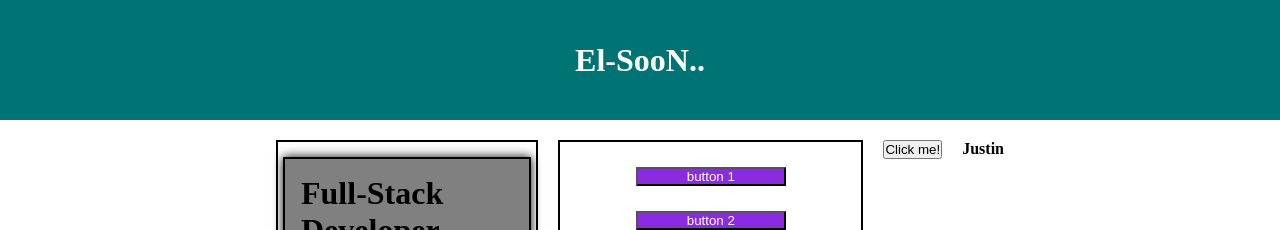
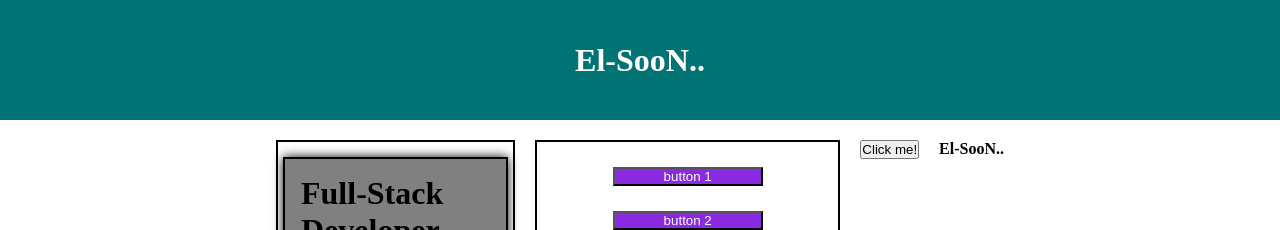
Before and after one commit to Yasin-Horani/react-for-fun, a React (Create React App) app: page / in a window 1280 px wide. Shown: the top 230 px of the page. Built offline with nearby package versions, Linux system fonts and the light colour scheme.

Commit message:
update myButton

```diff
--- a/src/components/MyButton.tsx
+++ b/src/components/MyButton.tsx
@@ -1,15 +1,13 @@
 import { useState } from "react";
 
 function MyButton() {
-  const [name, setName] = useState("Justin");
-
+  const [name, setName] = useState("El-SooN..");
   function handleClick() {
-    setName("Yasin");
-    if (name === "Yasin") {
-      setName("Justin");
+    setName("El-SooN.. is the best!");
+    if (name === "El-SooN.. is the best!") {
+      setName("El-SooN..");
     }
   }
-
   return (
     <>
       <button onClick={handleClick}>Click me!</button>
```
